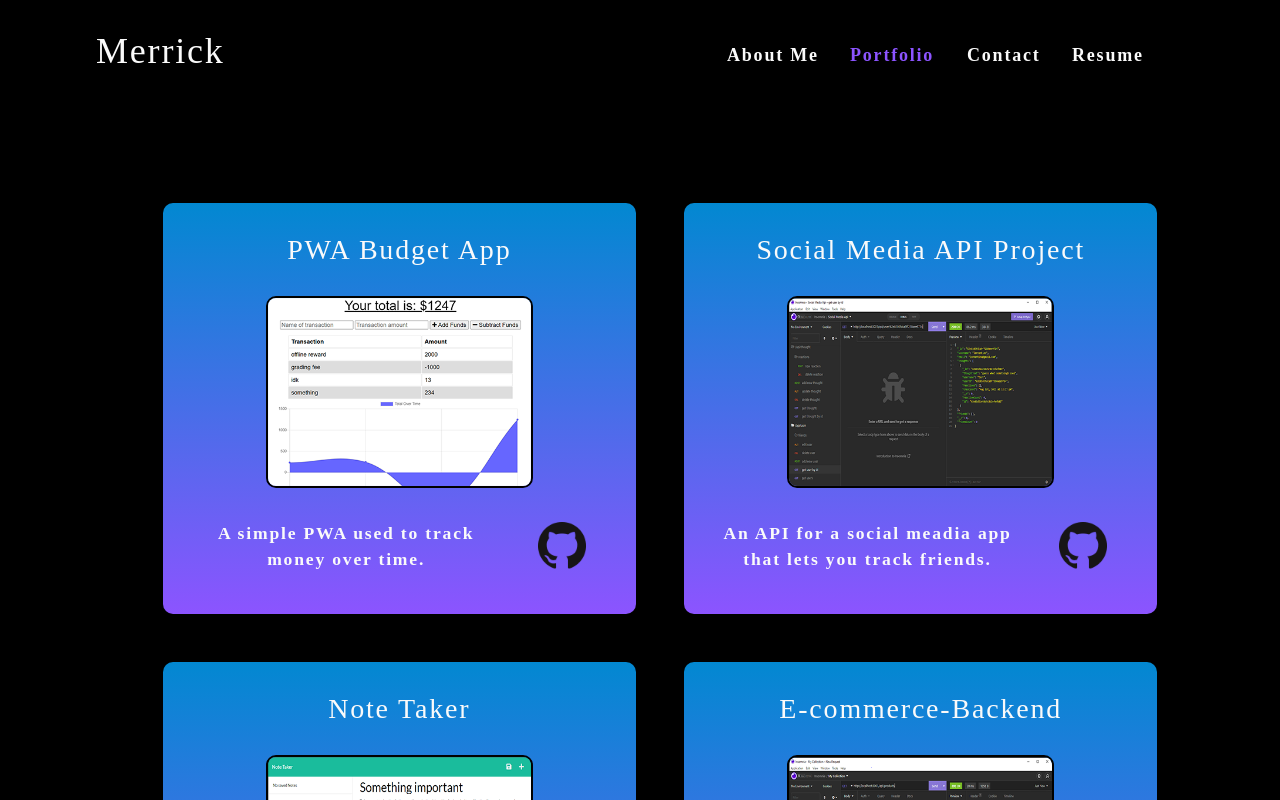
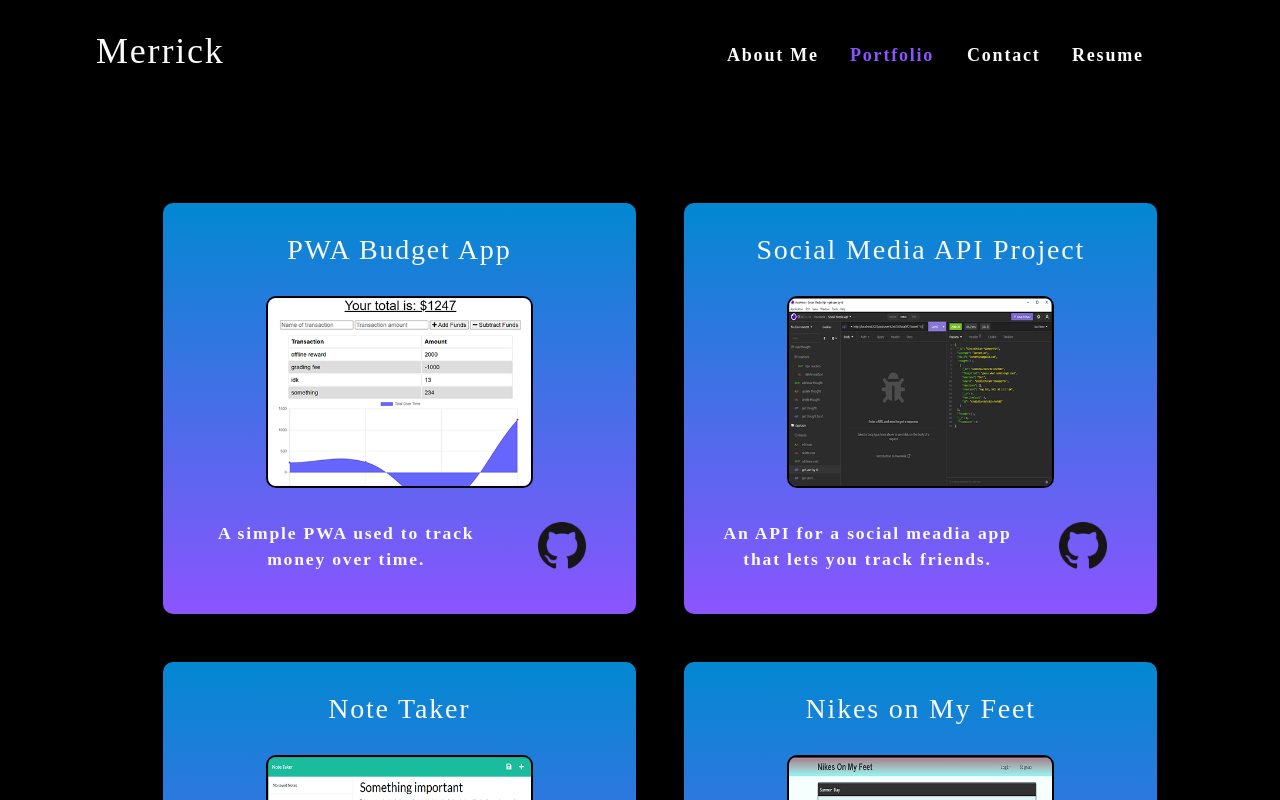
Before and after one commit to merrickwatts/Portfolio-2.0, a React (Create React App) app: page / in a window 1280 px wide. Both pictures are taken after a click on the item "Portfolio". Shown: the top 800 px of the page. Built offline with nearby package versions, Linux system fonts and the light colour scheme.

Commit message:
adding project 3

```diff
--- a/src/components/portfolio/index.js
+++ b/src/components/portfolio/index.js
@@ -24,11 +24,11 @@ function Portfolio() {
       gitHubLink: "https://github.com/merrickwatts/Note-Taking-App",
     },
     {
-      name: "E-commerce-Backend",
+      name: "Nikes on My Feet",
       description:
-        "MySQL database and API to track stock counts and information about products.",
-      imageSrc: "ecommerce",
-      gitHubLink: "https://github.com/merrickwatts/Ecommerce-Backend",
+        "A desplay site where you can view custom nike shoes and buy them if you like them.",
+      imageSrc: "nikes-on-my-feet",
+      gitHubLink: "https://github.com/merrickwatts/nikes-on-my-feet",
     },
     {
       name: "Bit-Trail",
```
Also changed, not shown: src/assets/images/nikes-on-my-feet.png (added).
